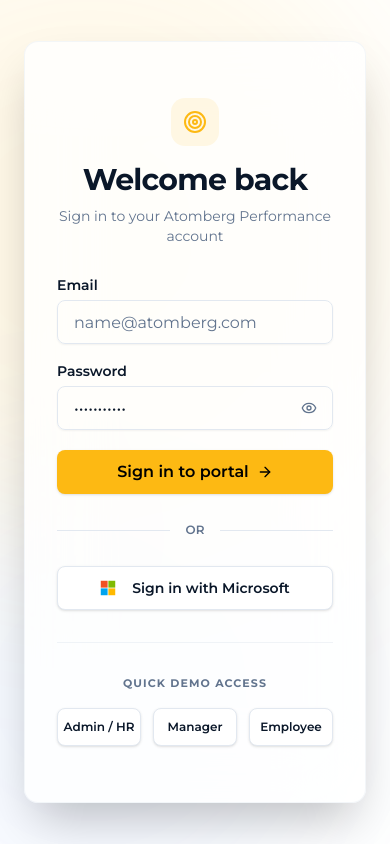
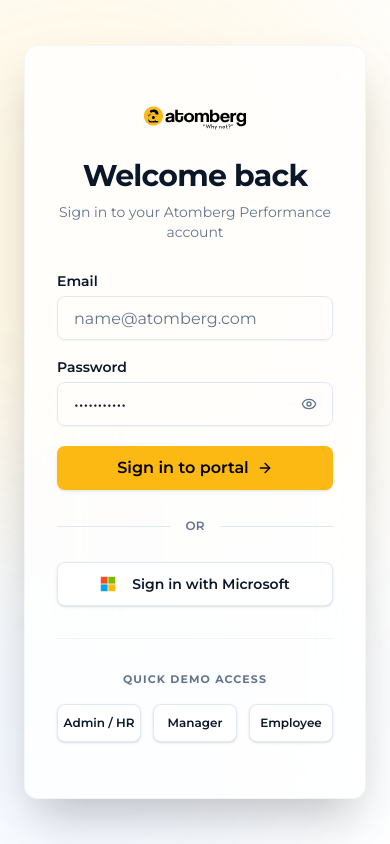
Before and after one commit to De-Coder05/GoalQuest, a Next.js app: page /login in a window 390 px wide. Built offline with nearby package versions, Linux system fonts and the light colour scheme; no server answers.

Commit message:
Add official Atomberg logos

```diff
--- a/src/app/login/page.tsx
+++ b/src/app/login/page.tsx
@@ -81,11 +81,8 @@
         </div>
 
         <div className="z-10 flex flex-col h-full justify-between">
-          <div className="flex items-center gap-3 animate-in slide-in-from-top-8 fade-in duration-700">
-            <div className="w-12 h-12 rounded-xl bg-black text-primary grid place-items-center shadow-2xl">
-              <Target className="h-7 w-7" />
-            </div>
-            <span className="font-bold text-2xl tracking-tight">Atomberg Performance</span>
+          <div className="flex items-center animate-in slide-in-from-top-8 fade-in duration-700">
+            <img src="/atomberg-logo.svg" alt="Atomberg Logo" className="h-10" />
           </div>
 
           <div className="space-y-6 animate-in slide-in-from-left-12 fade-in duration-1000 delay-300 fill-mode-backwards">
@@ -112,8 +109,9 @@
         <Card className={`w-full max-w-[440px] border-border/40 shadow-2xl bg-card/80 backdrop-blur-2xl animate-in zoom-in-95 fade-in duration-700 ${shake ? "gq-shake" : ""}`}>
           <CardContent className="p-8 sm:p-10">
             <div className="text-center space-y-2 mb-8 animate-in slide-in-from-top-4 fade-in duration-700 delay-200 fill-mode-backwards">
-              <div className="w-12 h-12 rounded-xl bg-primary/10 text-primary grid place-items-center mx-auto mb-4 lg:hidden">
-                <Target className="h-6 w-6" />
+              <div className="flex justify-center mb-6 lg:hidden">
+                <img src="/atomberg-logo.svg" alt="Atomberg Logo" className="h-8 dark:hidden" />
+                <img src="/atomberg-logo-white.webp" alt="Atomberg Logo" className="h-8 hidden dark:block" />
               </div>
               <h2 className="text-3xl font-bold tracking-tight">Welcome back</h2>
               <p className="text-sm text-muted-foreground">Sign in to your Atomberg Performance account</p>
--- a/src/components/AppLayout.tsx
+++ b/src/components/AppLayout.tsx
@@ -76,12 +76,9 @@
     <div className="flex min-h-screen w-full bg-muted/30">
       <aside className="hidden md:flex w-64 flex-col border-r bg-card">
         <div className="px-5 py-5 border-b">
-          <Link href="/dashboard" className="flex items-center gap-2">
-            <div className="w-8 h-8 rounded-lg bg-primary grid place-items-center text-primary-foreground font-bold">G</div>
-            <div>
-              <div className="font-semibold tracking-tight">Atomberg Performance</div>
-              <div className="text-[11px] text-muted-foreground -mt-0.5">Atomberg</div>
-            </div>
+          <Link href="/dashboard" className="flex items-center">
+            <img src="/atomberg-logo.svg" alt="Atomberg Logo" className="h-8 dark:hidden" />
+            <img src="/atomberg-logo-white.webp" alt="Atomberg Logo" className="h-8 hidden dark:block" />
           </Link>
         </div>
         <nav className="flex-1 p-3 space-y-1">
@@ -120,7 +117,8 @@
       <div className="flex-1 flex flex-col min-w-0">
         <header className="h-14 border-b bg-card/80 backdrop-blur sticky top-0 z-20 flex items-center justify-between px-4 md:px-8">
           <div className="flex items-center gap-3">
-            <span className="md:hidden font-semibold">Atomberg Performance</span>
+            <img src="/atomberg-logo.svg" alt="Atomberg" className="h-6 md:hidden dark:hidden" />
+            <img src="/atomberg-logo-white.webp" alt="Atomberg" className="h-6 hidden dark:md:hidden dark:block" />
             <Badge variant="secondary" className="font-normal">{ROLE_LABEL[role]}</Badge>
           </div>
           <div className="flex items-center gap-2">
```
Also changed, not shown: public/atomberg-logo-white.webp (added), public/atomberg-logo.svg (added).
